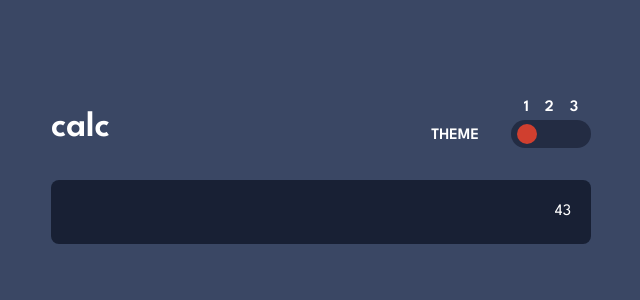
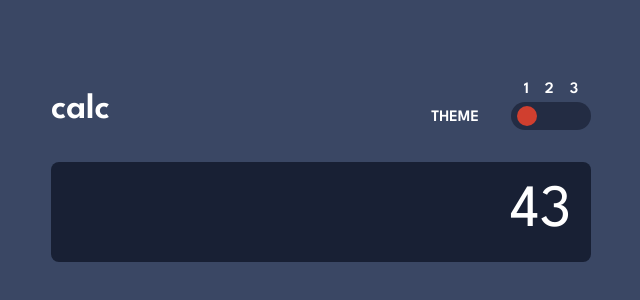
Before and after one commit to hassanahmadp/piaic-small-10-projects, a Next.js app: page / in a window 1280 px wide. Shown: the part 230-530 px from the top of the page, without its empty margins (319-959 px from the left). Built offline with nearby package versions, Linux system fonts and the light colour scheme.

Commit message:
Update page.tsx

```diff
--- a/src/app/page.tsx
+++ b/src/app/page.tsx
@@ -31,8 +31,14 @@ export default function Home() {
           </h1>
           <Switch theme={theme} setTheme={setTheme} />
         </div>
-        <div className={twMerge("w-full p-5 bg-theme1_bg_screen rounded-lg")}>
-          <h3 className="text-right">43</h3>
+        <div
+          className={twMerge(
+            "w-full p-5 bg-theme1_bg_screen rounded-lg",
+            theme === 2 && "bg-theme2_bg_screen",
+            theme === 3 && "bg-theme3_bg_keypad_screen",
+          )}
+        >
+          <h3 className="text-right text-6xl">43</h3>
         </div>
       </div>
     </main>
```
